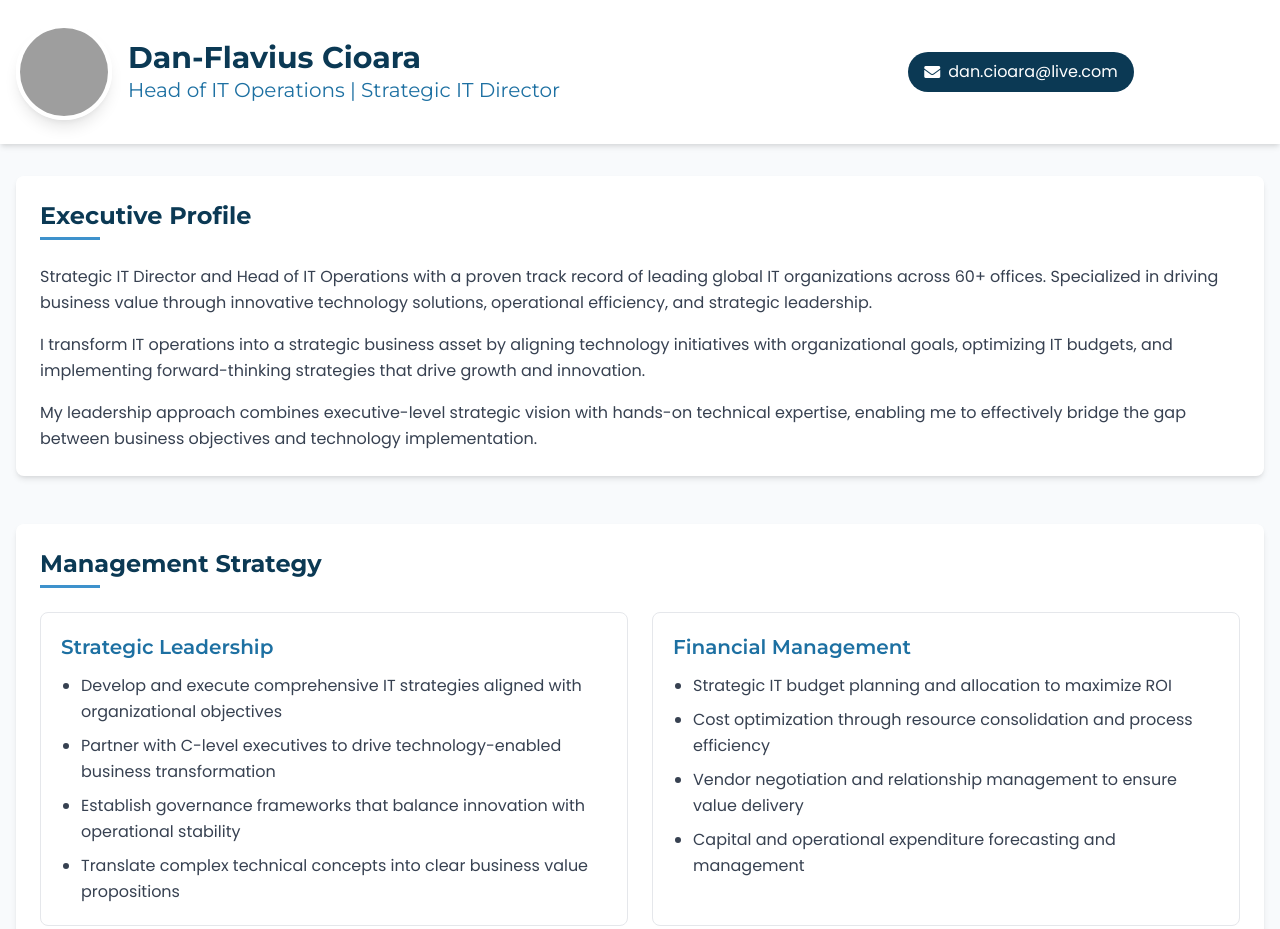
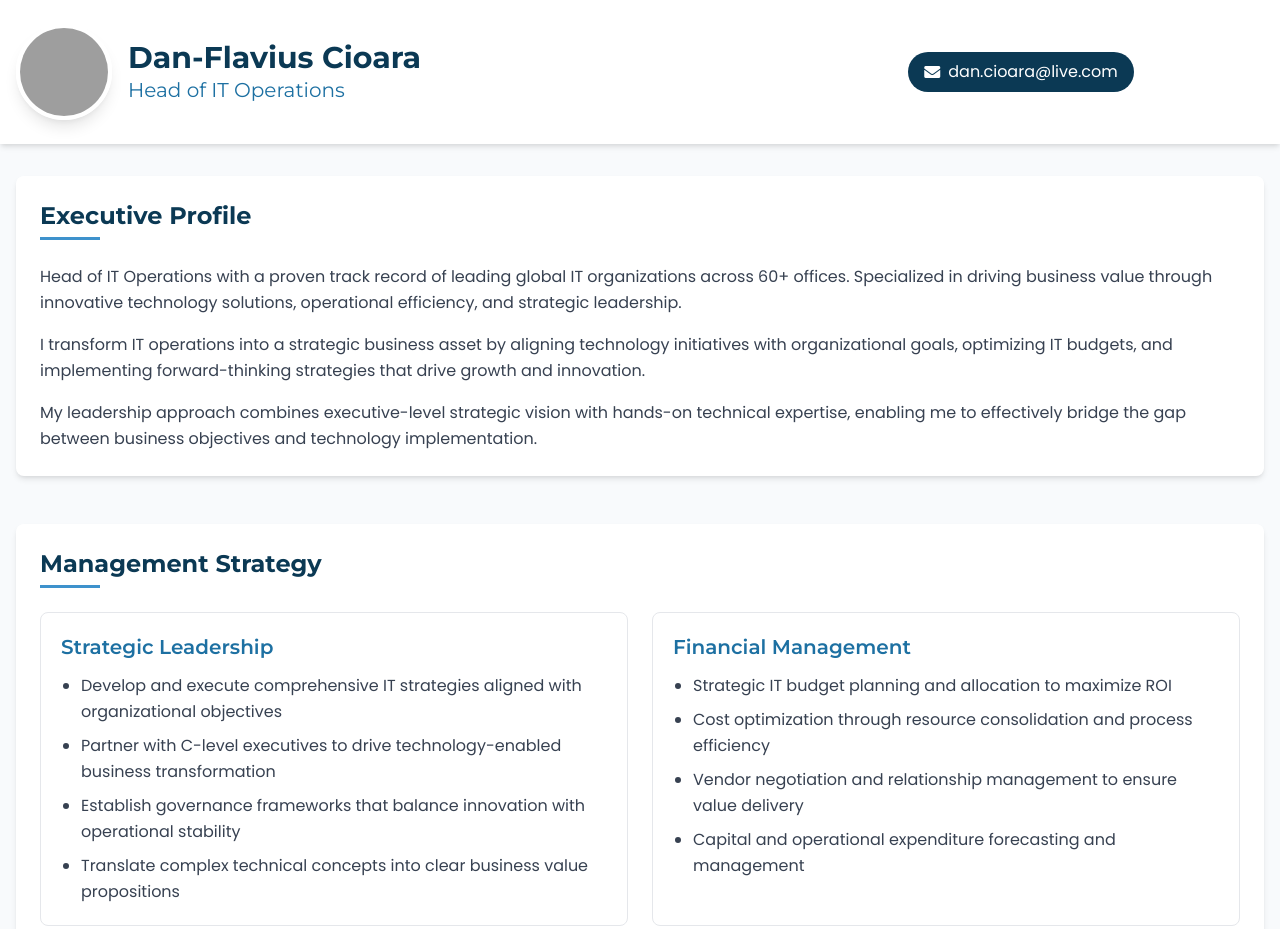
Before and after one commit to danflaviuscioara/cv, a plain HTML site: page index.html in a window 1280 px wide. Shown: the top 929 px of the page. Drawn offline with nearby package versions, Linux system fonts and the light colour scheme; grey boxes are pictures that could not be loaded.

Commit message:
Update index.html

```diff
--- a/index.html
+++ b/index.html
@@ -3,11 +3,11 @@
 <head>
     <meta charset="UTF-8">
     <meta name="viewport" content="width=device-width, initial-scale=1.0">
-    <meta name="description" content="Dan-Flavius Cioara - Strategic IT Director with expertise in global team leadership, IT operations management, and enterprise technology transformation.">
-    <meta name="keywords" content="Dan-Flavius Cioara, IT Director, IT Operations, Strategic Leadership, Team Management, Budget Oversight, Cloud Strategy, Digital Transformation, Enterprise IT, Mantu">
+    <meta name="description" content="Dan-Flavius Cioara - Head of IT Operations with expertise in global team leadership, IT operations management, and enterprise technology transformation.">
+    <meta name="keywords" content="Dan-Flavius Cioara, Head of IT Operations, IT Operations, Strategic Leadership, Team Management, Budget Oversight, Cloud Strategy, Digital Transformation, Enterprise IT, Mantu">
     <meta name="author" content="Dan-Flavius Cioara">
     <meta name="robots" content="index, follow">
-    <title>Dan-Flavius Cioara | IT Director | Strategic Technology Leader</title>
+    <title>Dan-Flavius Cioara | Head of IT Oeprations | Strategic Technology Leader</title>
     <link rel="stylesheet" href="https://cdn.jsdelivr.net/npm/tailwindcss@2.2.19/dist/tailwind.min.css">
     <link rel="stylesheet" href="https://cdn.jsdelivr.net/npm/@fortawesome/fontawesome-free@5.15.4/css/all.min.css">
     <link rel="preconnect" href="https://fonts.googleapis.com">
@@ -210,7 +210,7 @@
                 </div>
                 <div>
                     <h1 class="text-3xl font-bold text-primary">Dan-Flavius Cioara</h1>
-                    <h2 class="text-xl text-secondary">Head of IT Operations | Strategic IT Director</h2>
+                    <h2 class="text-xl text-secondary">Head of IT Operations</h2>
                 </div>
             </div>
             <div class="flex flex-wrap gap-3">
@@ -231,7 +231,7 @@
             <h2 class="text-2xl font-bold mb-6 heading-underline text-primary">Executive Profile</h2>
             <div class="text-gray-700 leading-relaxed">
                 <p class="mb-4">
-                    Strategic IT Director and Head of IT Operations with a proven track record of leading global IT organizations across 60+ offices. Specialized in driving business value through innovative technology solutions, operational efficiency, and strategic leadership.
+                    Head of IT Operations with a proven track record of leading global IT organizations across 60+ offices. Specialized in driving business value through innovative technology solutions, operational efficiency, and strategic leadership.
                 </p>
                 <p class="mb-4">
                     I transform IT operations into a strategic business asset by aligning technology initiatives with organizational goals, optimizing IT budgets, and implementing forward-thinking strategies that drive growth and innovation.
@@ -798,7 +798,7 @@
             <div class="flex flex-col md:flex-row justify-between items-center">
                 <div class="mb-4 md:mb-0">
                     <h3 class="text-xl font-bold mb-2">Dan-Flavius Cioara</h3>
-                    <p>IT Director • Strategic Technology Leader</p>
+                    <p>Head of IT Operations • Strategic Technology Leader</p>
                 </div>
                 <div class="flex space-x-4">
                     <a href="https://www.linkedin.com/in/dancioarapublic/" target="_blank" class="hover:text-accent transition duration-300">
```
